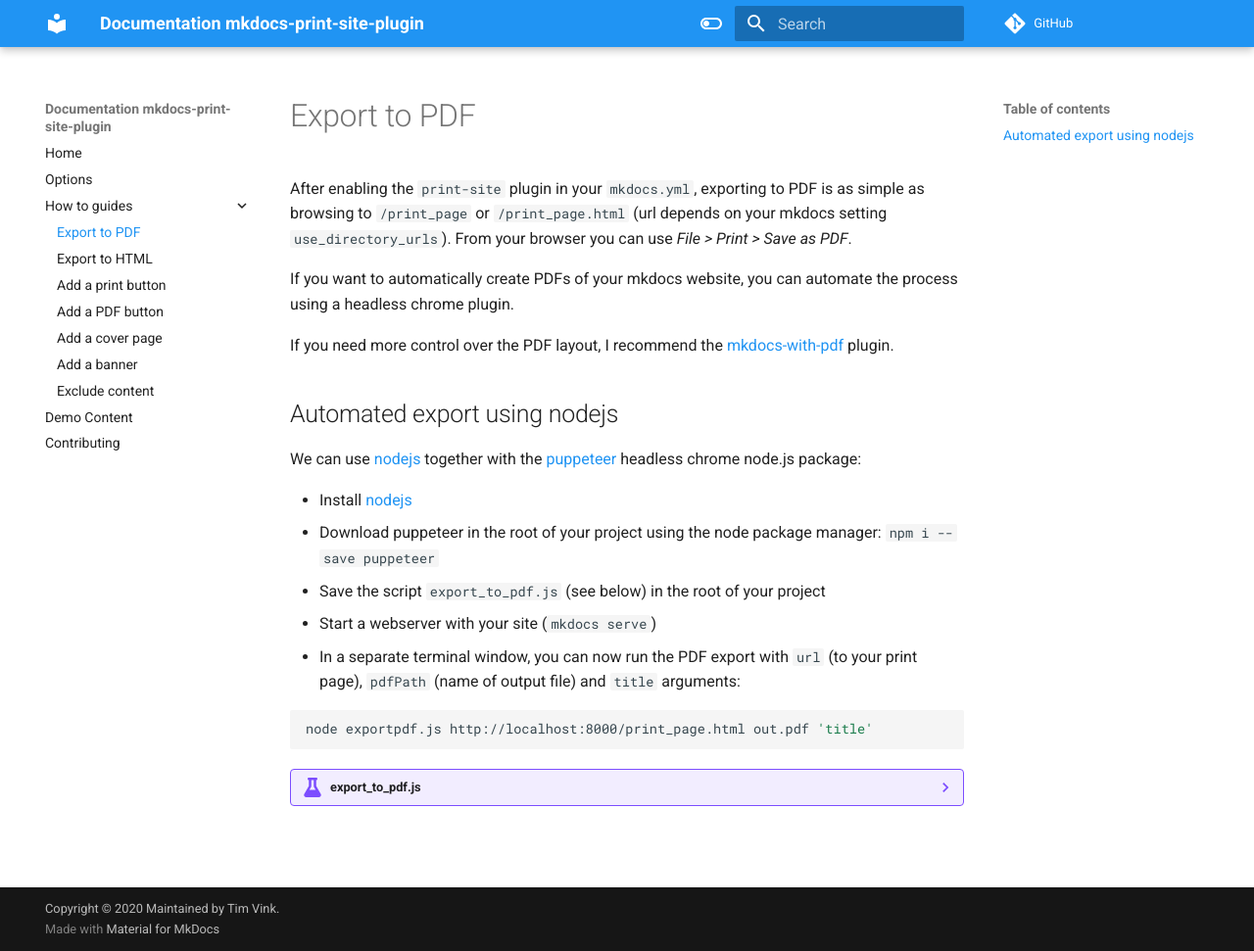
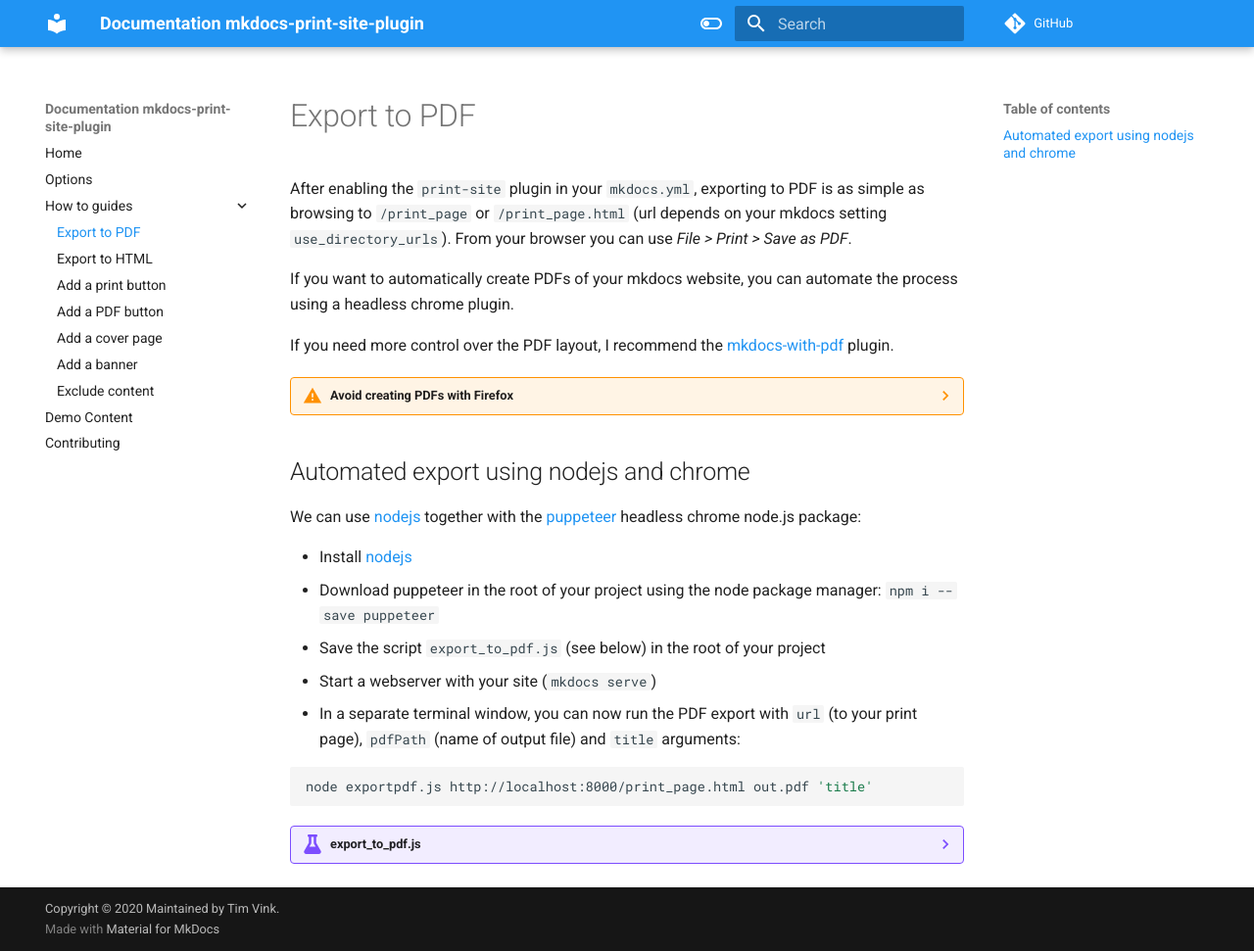
Before and after one commit to timvink/mkdocs-print-site-plugin, an MkDocs documentation site: the page built from docs/how-to/export-PDF.md, in a window 1280 px wide and 971 px high. Shown: the whole window at 98% size. Built offline with MkDocs 1.6.1 and Material for MkDocs 9.7.7, drawn with Linux system fonts in a browser that asks for light colours; comment, search, counter and statistics services are not loaded.

Commit message:
Add warning for creating PDFs with firefox, see #56

```diff
--- a/docs/how-to/export-PDF.md
+++ b/docs/how-to/export-PDF.md
@@ -6,7 +6,11 @@ If you want to automatically create PDFs of your mkdocs website, you can automat
 
 If you need more control over the PDF layout, I recommend the [mkdocs-with-pdf](https://github.com/orzih/mkdocs-with-pdf) plugin.
 
-## Automated export using nodejs
+??? warning "Avoid creating PDFs with Firefox"
+    Firefox has some issues with print margins cutting of content, and anchors links not working properly.
+    For more details see [mkdocs-print-site-plugin#56](https://github.com/timvink/mkdocs-print-site-plugin/issues/56)
+
+## Automated export using nodejs and chrome
 
 We can use [nodejs](https://nodejs.org/en/) together with the [puppeteer](https://github.com/puppeteer/puppeteer) headless chrome node.js package:
 
```
